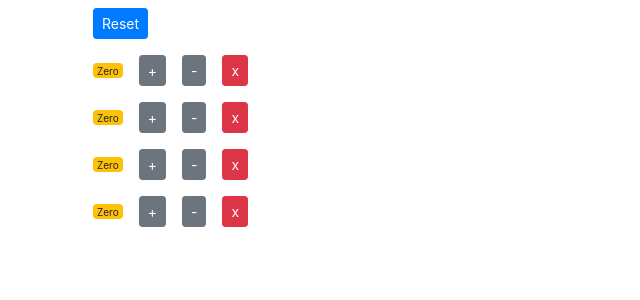
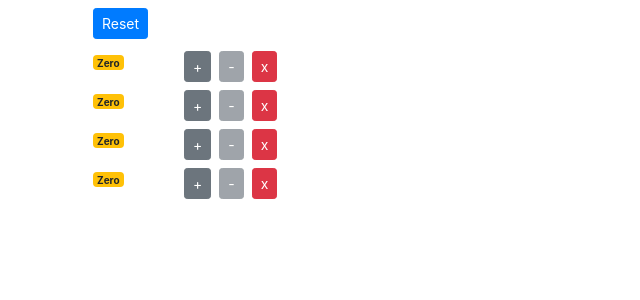
Before and after one commit to ezekielharvey/counterapp, a React (Create React App) app: page / in a window 1280 px wide. Shown: the top 300 px of the page, without its empty margins (0-640 px from the left). Built offline with nearby package versions, Linux system fonts and the light colour scheme.

Commit message:
Last touches

```diff
--- a/src/App.js
+++ b/src/App.js
@@ -48,10 +48,7 @@ class App extends Component {
         <NavBar
           totalCounters={this.state.counters.filter(c => c.value > 0).length}
         />
-        <main
-          className='container'
-        >
-
+        <main className='container'>
           <Counters
             counters={this.state.counters}
             onReset={this.handleReset}
--- a/src/components/counter.jsx
+++ b/src/components/counter.jsx
@@ -14,7 +14,7 @@ class Counter extends Component {
 
     styles = {
         fontSize: 10,
-        fontWeight: 'normal',
+        fontWeight: 'bold',
     }
 
     renderTags() {
@@ -31,38 +31,38 @@ class Counter extends Component {
 
     handleDecrement = () => {
         this.setState({ value: this.state.value - 1 });
+        if (this.state.value < 0) return <button disabled>-</button>
     }
 
     render() {
         let classes = this.getBadgeClasses();
         return (
             <React.Fragment>
-                <div>
-                    <span
-                        style={this.styles}
-                        className={classes}
-                    >
-                        {this.formatCount()}
-
-                    </span>
+                <div className="row">
+                    <div className="col-1">
+                        <span style={this.styles} className={classes}>{this.formatCount()}</span>
+                    </div>
+                    <div className="col">
                         <button
                             onClick={() => this.props.onIncrement(this.props.counter)}
-                        className="position-relative btn btn-secondary btn-sm m-2"
+                            className="btn btn-secondary btn-sm m-1"
                         >
                             +
                         </button>
                         <button
                             onClick={() => this.props.onDecrement(this.props.counter)}
-                        className="position-relative btn btn-secondary btn-sm m-2"
+                            className="btn btn-secondary btn-sm m-1"
+                            disabled={this.props.counter.value === 0 ? 'disabled' : ""}
                         >
                             -
                         </button>
                         <button
                             onClick={() => this.props.onDelete(this.props.counter.id)}
-                        className="position-relative btn btn-danger btn-sm m-2"
+                            className="btn btn-danger btn-sm m-1"
                         >
                             x
                         </button>
+                    </div>
                 </div>
                 <div>
                     {this.state.tags.length === 0 && 'Please create a new tag!'}
--- a/src/components/navbar.jsx
+++ b/src/components/navbar.jsx
@@ -2,19 +2,11 @@ import React, { Component } from 'react';
 
 
 const NavBar = ({ totalCounters }) => {
-    <nav
-        class="navbar bg-light"
-    >
-        <div
-            class="container-fluid"
-        >
-            <a
-                class="navbar-brand"
-                href="#"
-            >
-                Navbar <span className="badge-pill badge-secondary">{totalCounters}</span>
-            </a>
-        </div>
+    <nav class="navbar bg-light">
+        <a class="navbar-brand" href='#'>
+            Navbar
+            <span className="badge-pill badge-secondary">{totalCounters}</span>
+        </a>
     </nav>
 
 }
```
Lines whose indentation alone changed are shown as unchanged.
